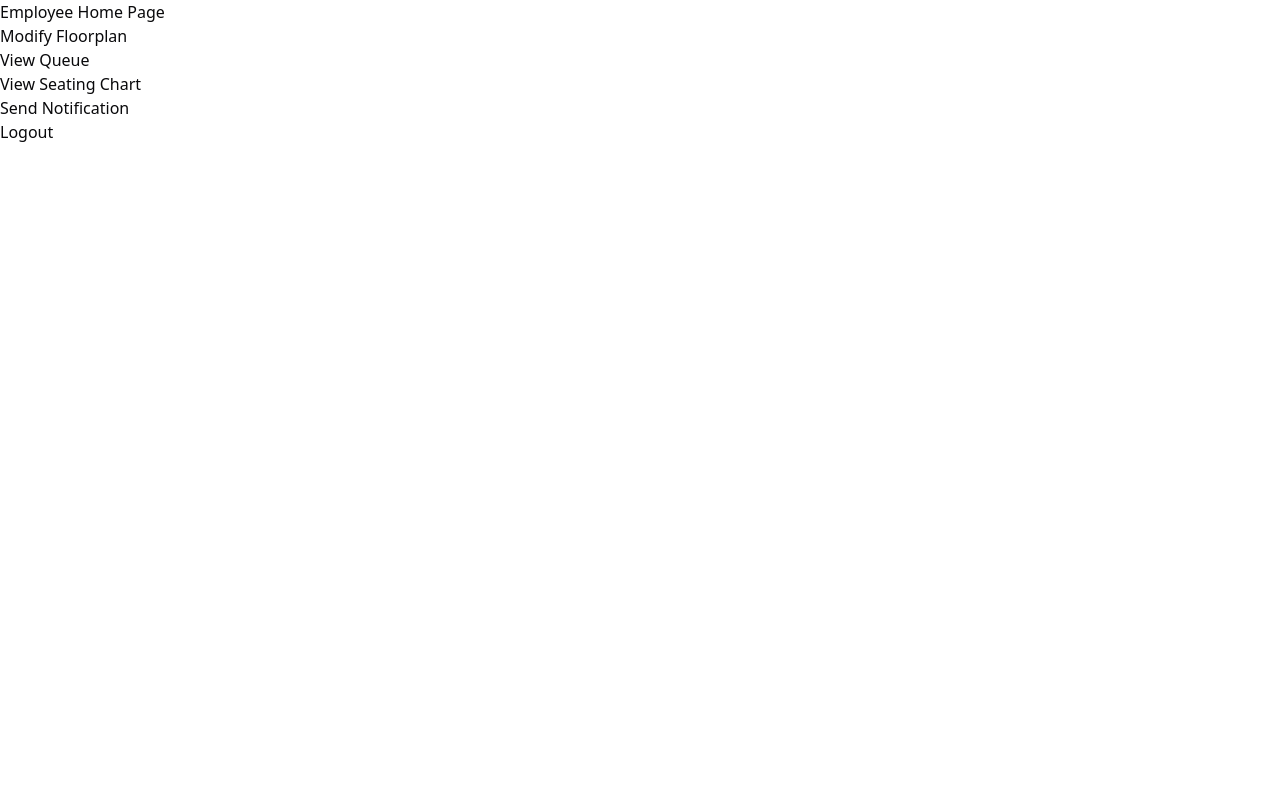
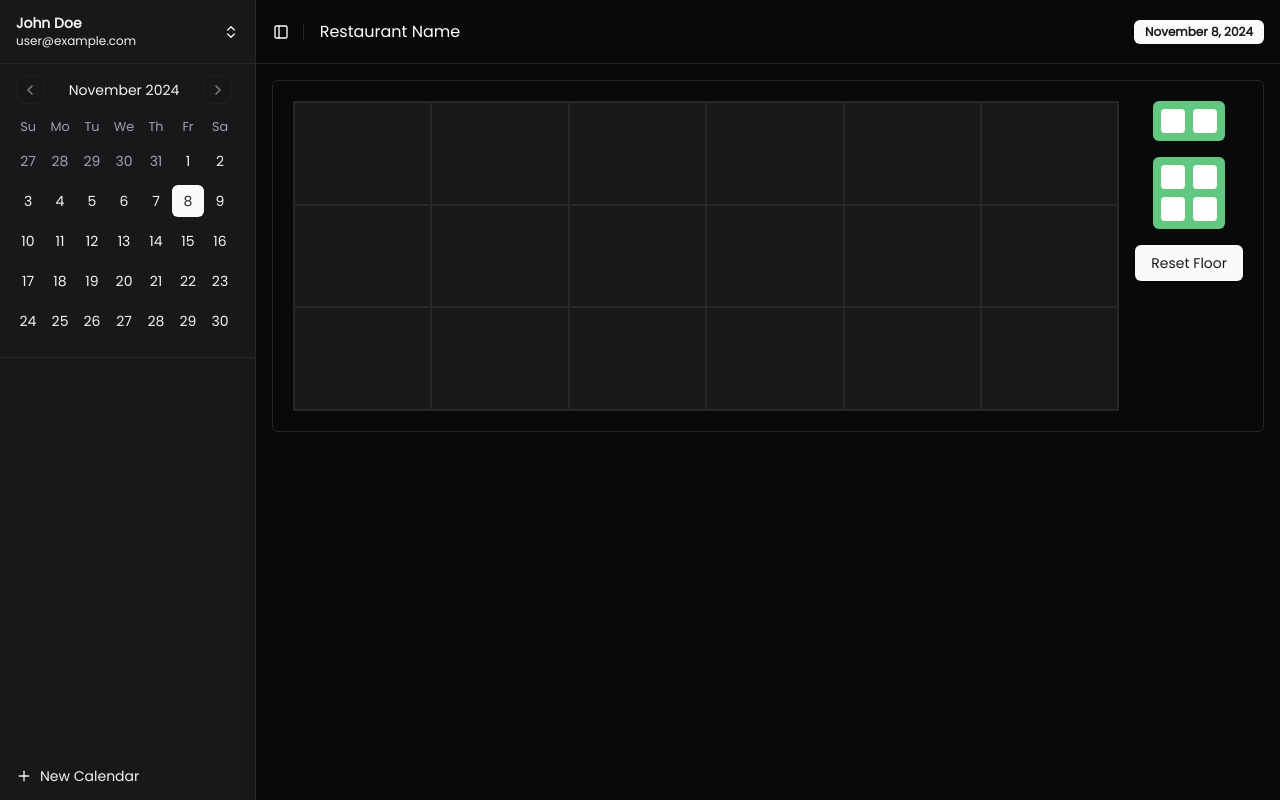
Before and after one commit to IvanaMiovcic/Reservation-System, a React (Vite) app in the folder reservation-system/: page /employee-home in a window 1280 px wide. Built offline with nearby package versions, Linux system fonts and the light colour scheme.

Commit message:
make progress on create-floor-plan drag and drop

```diff
--- a/reservation-system/package.json
+++ b/reservation-system/package.json
@@ -10,6 +10,8 @@
     "preview": "vite preview"
   },
   "dependencies": {
+    "@dnd-kit/core": "^6.1.0",
+    "@dnd-kit/modifiers": "^7.0.0",
     "@hookform/resolvers": "^3.9.1",
     "@radix-ui/react-avatar": "^1.1.1",
     "@radix-ui/react-collapsible": "^1.1.1",
@@ -32,6 +34,7 @@
     "react-router-dom": "^6.28.0",
     "tailwind-merge": "^2.5.4",
     "tailwindcss-animate": "^1.0.7",
+    "uuid": "^11.0.3",
     "zod": "^3.23.8"
   },
   "devDependencies": {
--- a/reservation-system/src/App.jsx
+++ b/reservation-system/src/App.jsx
@@ -6,7 +6,7 @@ import CustomerHome from "./CustomerHome";
 import CreateReservation from "./CreateReservation";
 import ModifyReservation from "./ModifyReservation";
 import ViewReservation from "./ViewReservation";
-import EmployeeHome from "./EmployeeHome";
+//import EmployeeHome from "./EmployeeHome";
 import ModifyFloorplan from "./ModifyFloorplan";
 import ViewSeatingChart from "./ViewSeatingChart";
 import ViewQueue from "./ViewQueue";
@@ -14,21 +14,21 @@ import SendNotification from "./SendNotification";
 import AddTable from "./AddTable";
 import ModifyTable from "./ModifyTable";
 import RemoveTable from "./RemoveTable";
-//import Landing from "./Landing";
+import Landing from "./Landing";
 import EDContainer from "./components/EDContainer";
 
 function App() {
   return (
     <Router>
       <Routes>
-        <Route path="/" element={<EDContainer />} />
+        <Route path="/" element={<Landing />} />
         <Route path="/log-in" element={<Login />} />
         <Route path="/create-account" element={<CreateAccount />} />
         <Route path="/customer-home" element={<CustomerHome />} />
         <Route path="/view-reservation" element={<ViewReservation />} />
         <Route path="/create-reservation" element={<CreateReservation />} />
         <Route path="/modify-reservation" element={<ModifyReservation />} />
-        <Route path="/employee-home" element={<EmployeeHome />} />
+        <Route path="/employee-home" element={<EDContainer />} />
         <Route path="/modify-floorplan" element={<ModifyFloorplan />} />
         <Route path="/view-seating-chart" element={<ViewSeatingChart />} />
         <Route path="/view-queue" element={<ViewQueue />} />
--- a/reservation-system/src/app/dashboard/DashboardScaffold.jsx
+++ b/reservation-system/src/app/dashboard/DashboardScaffold.jsx
@@ -6,6 +6,7 @@ import {
   SidebarTrigger,
 } from "@/components/ui/sidebar";
 import { Badge } from "@/components/ui/badge";
+import FloorPlanDnD from "@/components/FloorPlanDnD";
 
 function get_date() {
   const months = [
@@ -44,11 +45,7 @@ export default function DashboardScaffold() {
           </div>
         </header>
         <div className="flex flex-1 flex-col gap-4 p-4">
-          <div className="grid auto-rows-min gap-4 md:grid-cols-5">
-            {Array.from({ length: 20 }).map((_, i) => (
-              <div key={i} className="aspect-square rounded-xl bg-muted/50" />
-            ))}
-          </div>
+          <FloorPlanDnD />
         </div>
       </SidebarInset>
     </SidebarProvider>
--- /dev/null
+++ b/reservation-system/src/components/Draggable.jsx
@@ -0,0 +1,19 @@
+import React from "react";
+import { useDraggable } from "@dnd-kit/core";
+
+export function Draggable(props) {
+  const { attributes, listeners, setNodeRef, transform } = useDraggable({
+    id: props.id,
+  });
+  const style = transform
+    ? {
+        transform: `translate3d(${transform.x}px, ${transform.y}px, 0)`,
+      }
+    : undefined;
+
+  return (
+    <button ref={setNodeRef} style={style} {...listeners} {...attributes}>
+      {props.children}
+    </button>
+  );
+}
--- /dev/null
+++ b/reservation-system/src/components/Droppable.jsx
@@ -0,0 +1,17 @@
+import React from "react";
+import { useDroppable } from "@dnd-kit/core";
+
+export function Droppable(props) {
+  const { isOver, setNodeRef } = useDroppable({
+    id: props.id,
+  });
+  const style = {
+    color: isOver ? "green" : undefined,
+  };
+
+  return (
+    <div ref={setNodeRef} style={style}>
+      {props.children}
+    </div>
+  );
+}
--- a/reservation-system/src/components/EDContainer.jsx
+++ b/reservation-system/src/components/EDContainer.jsx
@@ -1,7 +1,7 @@
 import DashboardScaffold from "@/app/dashboard/DashboardScaffold";
 export default function EDContainer() {
   return (
-    <div className="dark font-poppins">
+    <div className="dark font-poppins flex">
       <DashboardScaffold />
     </div>
   );
--- /dev/null
+++ b/reservation-system/src/components/FloorPlanDnD.jsx
@@ -0,0 +1,109 @@
+import React, { useState } from "react";
+import { DndContext } from "@dnd-kit/core";
+import { Droppable } from "./Droppable";
+import { Draggable } from "./Draggable";
+import { TwoSeaterAvaiHori } from "./TwoSeater";
+import { FourSeaterAvai } from "./FourSeater";
+import { restrictToWindowEdges } from "@dnd-kit/modifiers";
+
+import { v4 as uuidv4 } from "uuid";
+import { Button } from "./ui/button";
+
+export default function FloorPlanDnD() {
+  function twoSeaterDrag() {
+    return (
+      <Draggable id={`2+${uuidv4()}`}>
+        <TwoSeaterAvaiHori />
+      </Draggable>
+    );
+  }
+  function fourSeaterDrag() {
+    const uuid = uuidv4();
+    return (
+      <Draggable id={`4+${uuid}`}>
+        <FourSeaterAvai />
+      </Draggable>
+    );
+  }
+
+  const [placedComponents, setPlacedComponents] = useState({});
+
+  function getComponentType(id) {
+    return id.split("+")[0] || null;
+  }
+
+  function handleDragEnd(event) {
+    const { over, active } = event;
+
+    if (over) {
+      setPlacedComponents((prev) => ({
+        ...prev,
+        [over.id]: {
+          type: getComponentType(active.id),
+          id: active.id,
+        },
+      }));
+    }
+  }
+
+  const renderComponent = (data) => {
+    switch (data.type) {
+      case "2":
+        return <TwoSeaterAvaiHori />;
+
+      case "4":
+        return <FourSeaterAvai />;
+      default:
+        return "Drop here";
+    }
+  };
+
+  function clearFloor() {
+    return Array.from({ length: totalCells }).map((_, index) => {
+      const row = Math.floor(index / columns);
+      const col = index % columns;
+      const cellId = `cell-${row}-${col}`;
+      return (
+        <Droppable key={cellId} id={cellId}>
+          <div className="col-span-1 row-span-1 border text-white w-full h-full">
+            {setPlacedComponents(() => "")}
+          </div>
+        </Droppable>
+      );
+    });
+  }
+
+  const rows = 3;
+  const columns = 6;
+  const totalCells = rows * columns;
+
+  return (
+    <DndContext modifiers={[restrictToWindowEdges]} onDragEnd={handleDragEnd}>
+      <div className="flex flex-row h-1/2 border p-5 rounded-md space-x-4">
+        <div className="grid grid-rows-3 bg-primary-foreground grid-cols-6 w-full bg-black border">
+          {Array.from({ length: totalCells }).map((_, index) => {
+            const row = Math.floor(index / columns);
+            const col = index % columns;
+            const cellId = `cell-${row}-${col}`;
+            return (
+              <Droppable key={cellId} id={cellId}>
+                <div className="col-span-1 row-span-1 border text-white w-full h-full">
+                  {placedComponents[cellId]
+                    ? renderComponent(placedComponents[cellId])
+                    : ""}
+                </div>
+              </Droppable>
+            );
+          })}
+        </div>
+        <div className="flex flex-col items-center gap-4">
+          <div className="">{twoSeaterDrag()}</div>
+          <div className="">{fourSeaterDrag()}</div>
+          <div onClick={() => clearFloor()}>
+            <Button>Reset Floor</Button>
+          </div>
+        </div>
+      </div>
+    </DndContext>
+  );
+}
--- a/reservation-system/src/components/Header.jsx
+++ b/reservation-system/src/components/Header.jsx
@@ -6,7 +6,7 @@ export default function Header() {
   //function to determine if a user is logged in and currently has a valid sesssion
   const isLoggedIn = () => {
     //logic to determine if user has a valid session goes here
-    return false;
+    return true;
   };
 
   return (
@@ -16,11 +16,15 @@ export default function Header() {
         <div>SmartQ</div>
       </div>
       <div className="font-poppins">
-        <Link>
-          <Button variant="secondary">
-            {isLoggedIn() ? "Dashboard" : "Log In"}
-          </Button>
-        </Link>
+        {isLoggedIn() ? (
+          <Link to="/employee-home">
+            <Button variant="secondary">Dashboard</Button>
+          </Link>
+        ) : (
+          <Link>
+            <Button variant="secondary">Log In</Button>
+          </Link>
+        )}
       </div>
     </div>
   );
--- a/reservation-system/src/components/nav-user.jsx
+++ b/reservation-system/src/components/nav-user.jsx
@@ -1,11 +1,4 @@
-import {
-  BadgeCheck,
-  Bell,
-  ChevronsUpDown,
-  CreditCard,
-  LogOut,
-  Sparkles,
-} from "lucide-react";
+import { ChevronsUpDown, LogOut } from "lucide-react";
 
 import { Badge } from "./ui/badge";
 
@@ -24,6 +17,7 @@ import {
   SidebarMenuItem,
   useSidebar,
 } from "@/components/ui/sidebar";
+import { Link } from "react-router-dom";
 
 export function NavUser({ user }) {
   const { isMobile } = useSidebar();
@@ -64,10 +58,12 @@ export function NavUser({ user }) {
               </div>
             </DropdownMenuLabel>
             <DropdownMenuSeparator />
-            <DropdownMenuItem>
-              <LogOut />
-              Log out
-            </DropdownMenuItem>
+            <Link to="/">
+              <DropdownMenuItem>
+                <LogOut />
+                Log out
+              </DropdownMenuItem>
+            </Link>
           </DropdownMenuContent>
         </DropdownMenu>
       </SidebarMenuItem>
```
Also changed, not shown: 1 other file (tests, documents, lock files or other folders).
